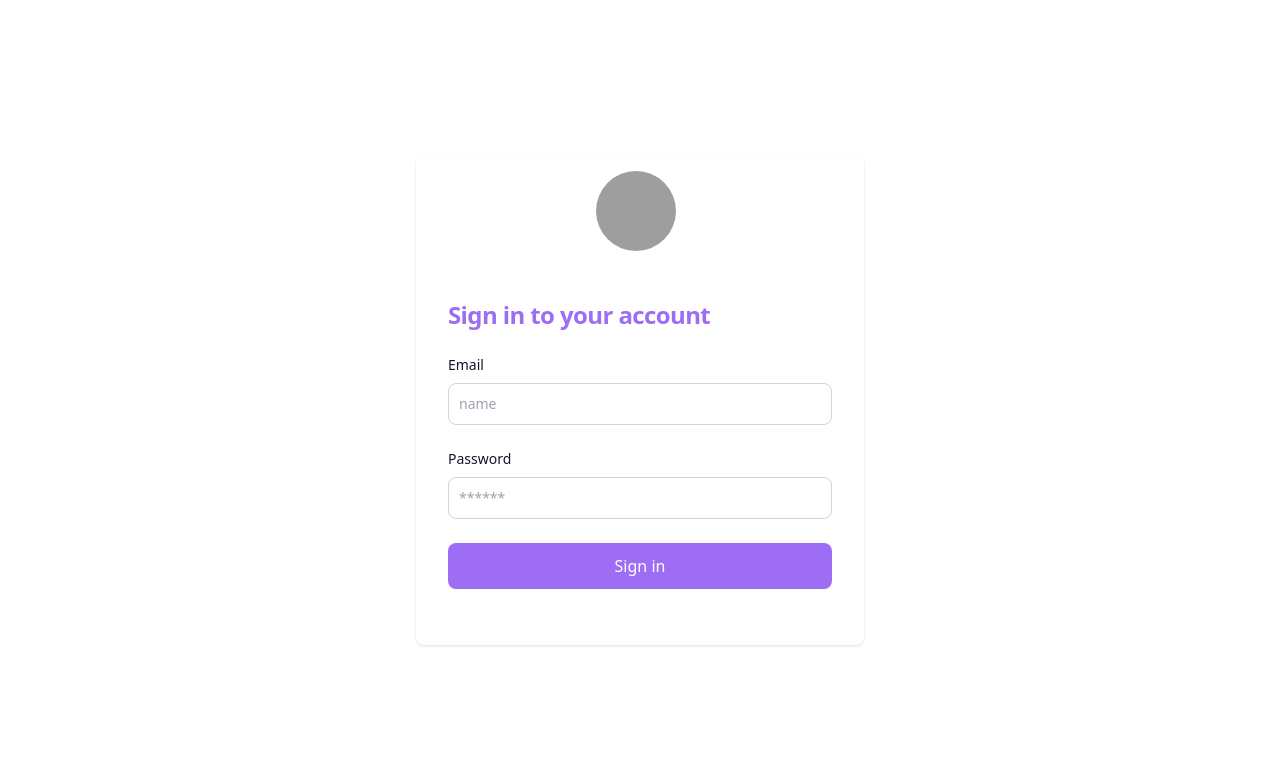
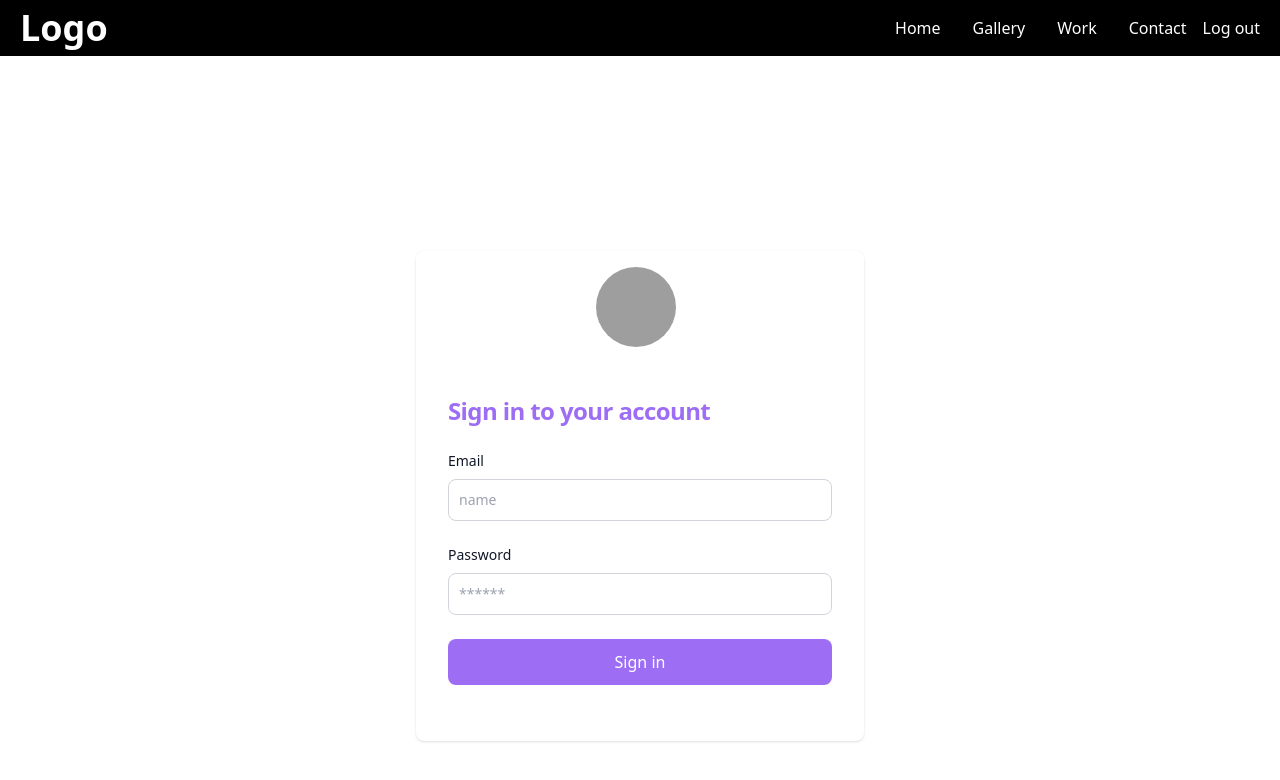
Before and after one commit to MICHAELMUNAVU83/surveyor-frontend, a React (Create React App) app: page /login in a window 1280 px wide. Shown: the top 780 px of the page. Built offline with nearby package versions, Linux system fonts and the light colour scheme; grey boxes are pictures that could not be loaded.

Commit message:
added home to pages

```diff
--- a/package.json
+++ b/package.json
@@ -8,6 +8,7 @@
     "@testing-library/user-event": "^13.5.0",
     "react": "^18.2.0",
     "react-dom": "^18.2.0",
+    "react-icons": "^4.7.1",
     "react-router-dom": "^6.4.3",
     "react-scripts": "5.0.1",
     "react-toastify": "^9.1.1",
--- a/src/App.js
+++ b/src/App.js
@@ -1,9 +1,11 @@
 import React, { useState, useEffect } from "react";
 import SignUp from "./pages/SignUp";
 import { BrowserRouter as Router, Routes, Route } from "react-router-dom";
-import Hello from "./Hello";
+import Home from "./pages/Home";
 import Login from "./pages/Login";
 import SplashScreen from "./pages/SplashScreen";
+import Survey from "./pages/Survey";
+import NavBar from "./components/NavBar";
 
 function App() {
   const [storedToken, setStoredToken] = useState(localStorage.getItem("token"));
@@ -14,12 +16,16 @@ function App() {
   return (
     <div>
       <Router>
+        <NavBar storedToken={storedToken} setStoredToken={setStoredToken} />
         <Routes>
           {storedToken ? (
-            <Route
-              path="/"
-              element={<Hello setStoredToken={setStoredToken} />}
-            />
+            <>
+              <Route path="/" element={<Home />} />
+              <Route
+                path="/survey"
+                element={<Survey setStoredToken={setStoredToken} />}
+              />
+            </>
           ) : (
             <Route path="/" element={<SplashScreen />} />
           )}
--- /dev/null
+++ b/src/components/NavBar.js
@@ -0,0 +1,107 @@
+import React, { useState, useEffect } from "react";
+import { Link, useNavigate } from "react-router-dom";
+import { AiOutlineMenu, AiOutlineClose } from "react-icons/ai";
+const NavBar = ({ storedToken, setStoredToken }) => {
+  const navigate = useNavigate();
+  const [nav, setNav] = useState(false);
+  const [color, setColor] = useState("black");
+  const [textColor, setTextColor] = useState("white");
+
+  useEffect(() => {
+    const changeBackground = () => {
+      if (window.scrollY >= 80) {
+        setColor("white");
+        setTextColor("black");
+      } else {
+        setColor("black");
+        setTextColor("white");
+      }
+    };
+    window.addEventListener("scroll", changeBackground);
+  }, []);
+
+  const toggleNav = () => {
+    setNav(!nav);
+  };
+  return (
+    <div
+      style={{ backgroundColor: `${color}` }}
+      className="fixed left-0 top-0 w-full z-10 ease-in duration-300"
+    >
+      <div className="max-w-[1240px] m-auto flex justify-between items-center  text-white">
+        <Link to="/">
+          <h1 style={{ color: `${textColor}` }} className="font-bold text-4xl ">
+            Logo
+          </h1>
+        </Link>
+        <ul style={{ color: `${textColor}` }} className="hidden sm:flex">
+          <Link to="/">
+            <li className="p-4">Home</li>
+          </Link>
+          <Link to="/#gallery">
+            <li className="p-4">Gallery</li>
+          </Link>
+          <Link to="/work">
+            <li className="p-4">Work</li>
+          </Link>
+          <Link to="/contact">
+            <li className="p-4">Contact</li>
+          </Link>
+          <button
+            onClick={() => {
+              localStorage.setItem("token", "");
+              setStoredToken("");
+              setTimeout(() => {
+                navigate("/");
+              }, 1000);
+            }}
+          >
+            Log out
+          </button>
+        </ul>
+
+        {/*Mobile button /> */}
+        <div className="sm:hidden block z-10">
+          {nav ? (
+            <AiOutlineClose
+              className="text-4xl"
+              onClick={toggleNav}
+              style={{ color: `${textColor}` }}
+            />
+          ) : (
+            <AiOutlineMenu
+              className="text-4xl"
+              onClick={toggleNav}
+              style={{ color: `${textColor}` }}
+            />
+          )}
+        </div>
+        {/*Mobile menu /> */}
+        <div
+          className={
+            nav
+              ? "sm:hidden absolute top-0 right-0 left-0 bottom-0 flex justify-center items-center  w-full h-screen bg-black text-white duration-300 ease-in-out"
+              : "sm:hidden absolute top-0 right-0 left-[-100%] bottom-0 flex justify-center items-center w-full h-screen bg-black text-white duration-300 ease-in-out"
+          }
+        >
+          <ul onClick={toggleNav}>
+            <Link to="/" className="p-4 text-4xl hover:text-gray-500">
+              <li>Home</li>
+            </Link>
+            <Link to="/#gallery" className="p-4 text-4xl hover:text-gray-500">
+              <li>Gallery</li>
+            </Link>
+            <Link to="/work" className="p-4 text-4xl hover:text-gray-500">
+              <li>Work</li>
+            </Link>
+            <Link to="/contact" className="p-4 text-4xl hover:text-gray-500">
+              <li>Contact</li>
+            </Link>
+          </ul>
+        </div>
+      </div>
+    </div>
+  );
+};
+
+export default NavBar;
--- a/src/Hello.js
+++ b/src/pages/Home.js
@@ -1,9 +1,9 @@
 import React, { useEffect, useState } from "react";
 
-function Hello({ setStoredToken }) {
+function Home() {
   const [name, setName] = useState("");
   useEffect(() => {
-    fetch("/api/v1/profile ", {
+    fetch("http://127.0.0.1:3000/api/v1/profile ", {
       method: "GET",
       headers: {
         Accepts: "application/json",
@@ -15,19 +15,7 @@ function Hello({ setStoredToken }) {
       .then((data) => setName(data.user.username));
   }, []);
 
-  return (
-    <div>
-      Hello {name}
-      <button
-        onClick={() => {
-          localStorage.setItem("token", "");
-          setStoredToken("");
-        }}
-      >
-        Log out
-      </button>
-    </div>
-  );
+  return <div className="mt-20 text-center">Home {name}</div>;
 }
 
-export default Hello;
+export default Home;
--- a/src/pages/Login.js
+++ b/src/pages/Login.js
@@ -50,7 +50,7 @@ function Login({ setStoredToken }) {
   };
   return (
     <>
-      <section>
+      <section className="mt-24">
         <div className="flex flex-col  items-center justify-center px-6 py-8 mx-auto h-screen md:h-screen lg:py-0">
           <div className="w-full bg-white rounded-lg shadow dark:border md:mt-0 sm:max-w-md xl:p-0 dark:bg-black">
             <div className="flex flex-col  items-center justify-center px-6 py-4">
--- a/src/pages/SignUp.js
+++ b/src/pages/SignUp.js
@@ -95,7 +95,7 @@ const SignUp = ({ setStoredToken }) => {
 
   return (
     <>
-      <div className="mt-12">
+      <div className="mt-24">
         <div className="md:max-w-[50%] w-[80%] mx-auto py-6 sm:px-6 lg:px-8">
           <div className="mt-5 md:col-span-2 md:mt-0">
             <form onSubmit={signUpFunctionality}>
--- a/src/pages/SplashScreen.js
+++ b/src/pages/SplashScreen.js
@@ -3,7 +3,7 @@ import { Link } from "react-router-dom";
 
 const SplashScreen = () => {
   return (
-    <div>
+    <div className="mt-20 text-center">
       <h1>This is the splash screen you see before login</h1>
       <Link to="/login">Login</Link>
       <Link to="/signup">Sign Up</Link>
--- /dev/null
+++ b/src/pages/Survey.js
@@ -0,0 +1,7 @@
+import React from "react";
+
+const Survey = () => {
+  return <div>Survey</div>;
+};
+
+export default Survey;
```
Also changed, not shown: 1 other file (tests, documents, lock files or other folders).
